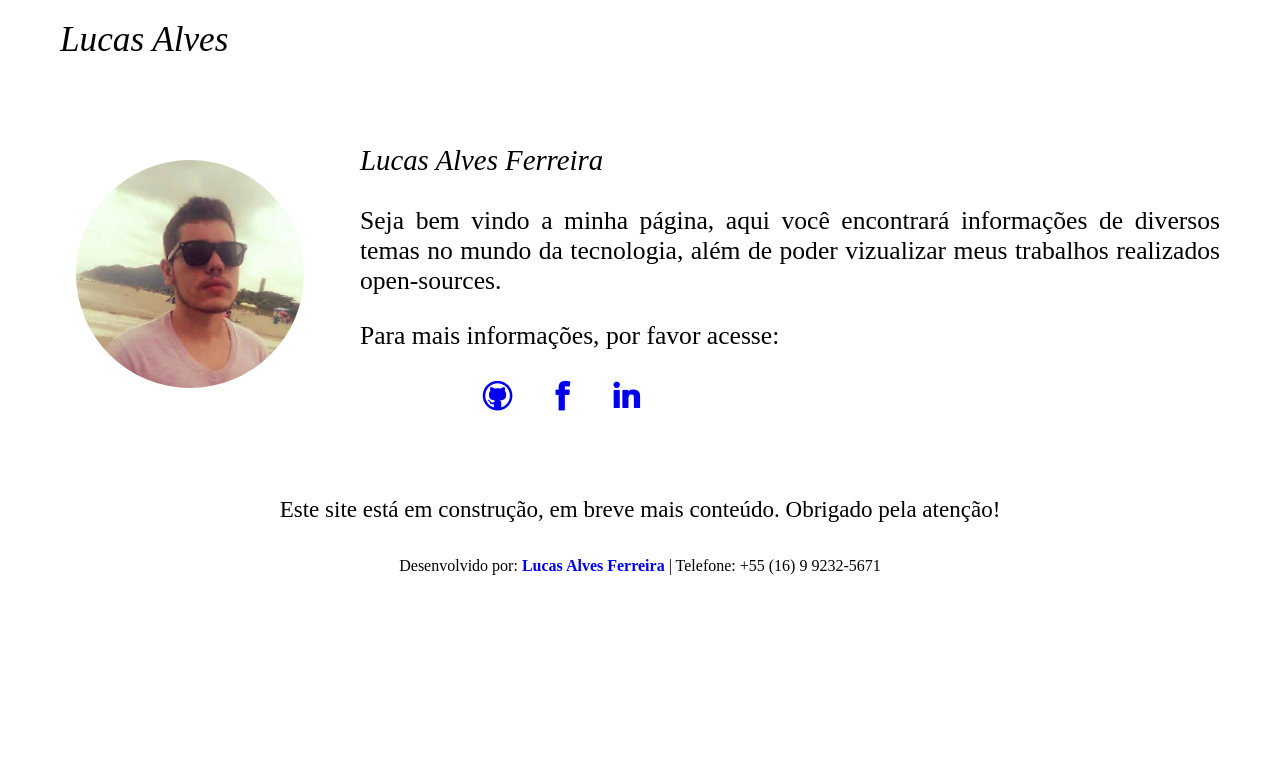
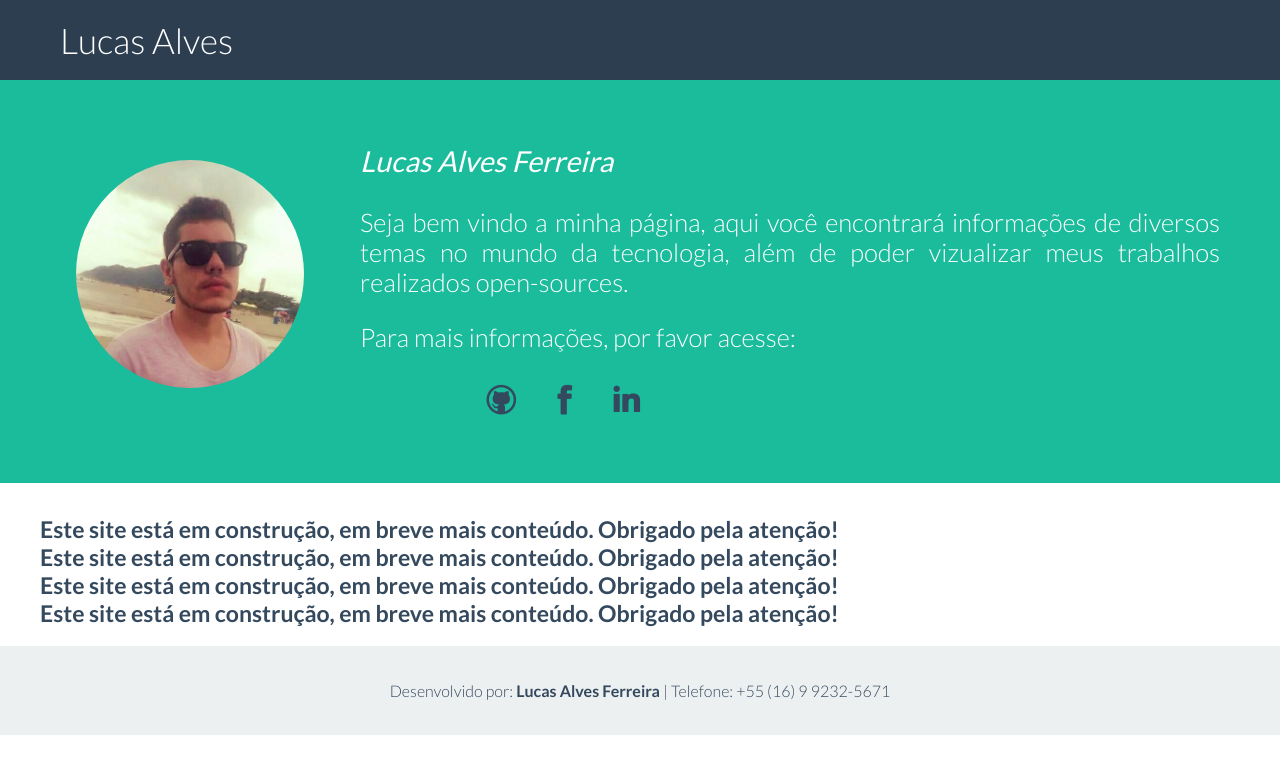
Before and after one commit to lucasaf/myprofile, a Django app: page / in a window 1280 px wide. Shown: the top 774 px of the page. Run offline with Django 3.2, Linux system fonts and the light colour scheme; some libraries are stand-ins or nearby versions.

Commit message:
theme configurations

```diff
--- a/lucasalves/core/templates/index.html
+++ b/lucasalves/core/templates/index.html
@@ -8,16 +8,15 @@
     <!-- Mobile Specific Metas -->
     <meta name="viewport" content="width=device-width, initial-scale=1, maximum-scale=1" />
     <link rel="stylesheet" href="{% static 'package/tuktuk.css' %}">
-    <link rel="stylesheet" href="{% static 'package/tuktuk.theme.mock.css' %}">
+    <link rel="stylesheet" href="{% static 'package/tuktuk.theme.css' %}">
     <!-- TUKTUK.WIDGETS -->
     <link rel="stylesheet" href="{% static 'package/tuktuk.icons.css' %}">
-    <link rel="stylesheet" href="{% static 'package/component.json' %}">
 </head>
 <body>
-    <header class="bck class theme padding color red">
+   <header class="bck dark padding color white">
     <div class="row">
-            <div class="column_6">
-                <h2 class="text italic thin">Lucas Alves</h2>
+        <nav class="column_6 text bold">
+            <h2 class="text thin">Lucas Alves</h2>
         </div>
     </div>
 </header>
@@ -43,24 +42,27 @@
     </div>
 </div>
 </section>
-<section id="opensource" class="bck color">
-    <div class="row">
+
+<section>
+    <div class="row padding-top padding-bottom">
+        <div class="column_12">
+            <div class="row text center book">
                 <form id="form" name="form" class="margin-top" align="center">
+                    <label><h4>Este site está em construção, em breve mais conteúdo. Obrigado pela atenção!</h4></label>
+                     <label><h4>Este site está em construção, em breve mais conteúdo. Obrigado pela atenção!</h4></label>
+                      <label><h4>Este site está em construção, em breve mais conteúdo. Obrigado pela atenção!</h4></label>
                        <label><h4>Este site está em construção, em breve mais conteúdo. Obrigado pela atenção!</h4></label>
                 </form>
             </section>
 
             <footer class="bck light padding align center">
-        <footer class="text-center"><br>Desenvolvido por:
+                <br>Desenvolvido por:
                 <a href="https://www.facebook.com/lucasalvf" target="_blank"><strong>Lucas Alves Ferreira</strong></a> | Telefone: +55 (16) 9 9232-5671
                 <br>
                 <br>
 
             </footer>
 
-      <script type='text/javascript' src="//ajax.googleapis.com/ajax/libs/jquery/1.9.1/jquery.min.js"></script>
-      <script type='text/javascript' src="{% static 'grayscale/js/bootstrap.min.js"></script>
-
             <script src="http://code.jquery.com/jquery-1.9.1.min.js"></script>
             <script src="{% static 'package/tuktuk.js' %}"></script>
         </body>
```
Lines whose indentation alone changed are shown as unchanged.
